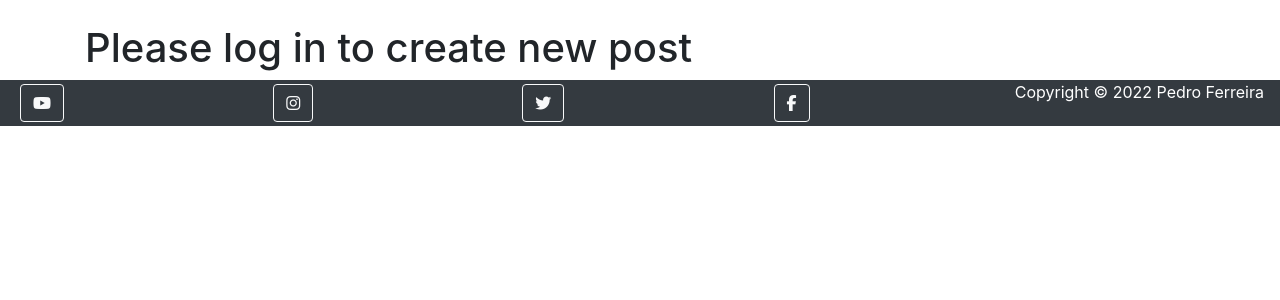
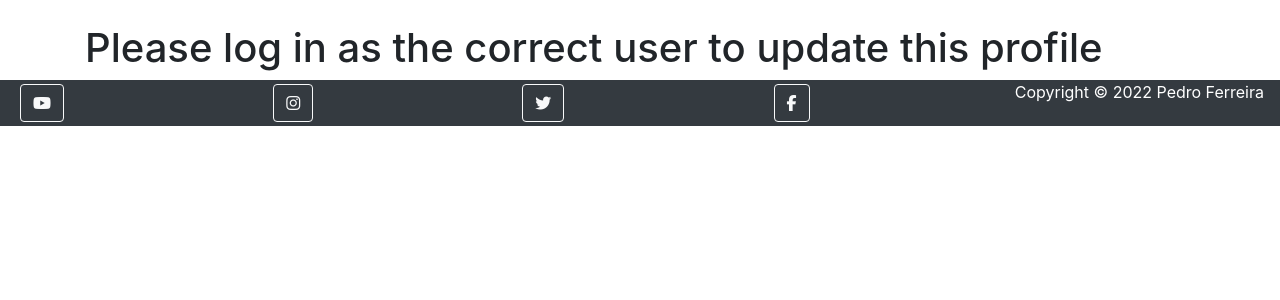
Before and after one commit to Code-Institute-Submissions/i-love-this-game, a Django app: template members/templates/registration/edit_profile_page.html in a window 1280 px wide. Shown: the part 56-356 px from the top of the page. Run offline with Django 4.2, Linux system fonts and the light colour scheme; the template is opened without the code that fills it, so the values that code supplies are empty; some libraries are stand-ins or nearby versions.

```diff
--- a/members/templates/registration/edit_profile_page.html
+++ b/members/templates/registration/edit_profile_page.html
@@ -1,10 +1,10 @@
 {% extends 'base.html' %}
 {% block title %}Update Profile{% endblock %}
 {% block content %}
-
 <!-- Form to update profile -->
 <!-- Authentication -->
 {% if user.is_authenticated %}
+    {% if user.id == profile.user.id %}
         <h1>Update Profile</h1>
         <p id="user-id">{{ user.id }}</p>
         <br/><br/>
@@ -16,6 +16,9 @@
             </form>
         </div>
     {% else %}
-    <h1>Please log in to create new post</h1>
+        <h1>Please log in as the correct user to update this profile</h1>
+    {% endif %}
+{% else %}
+    <h1>Please log in as the correct user to update this profile</h1>
 {% endif %}
 {% endblock %}
```
Lines whose indentation alone changed are shown as unchanged.
